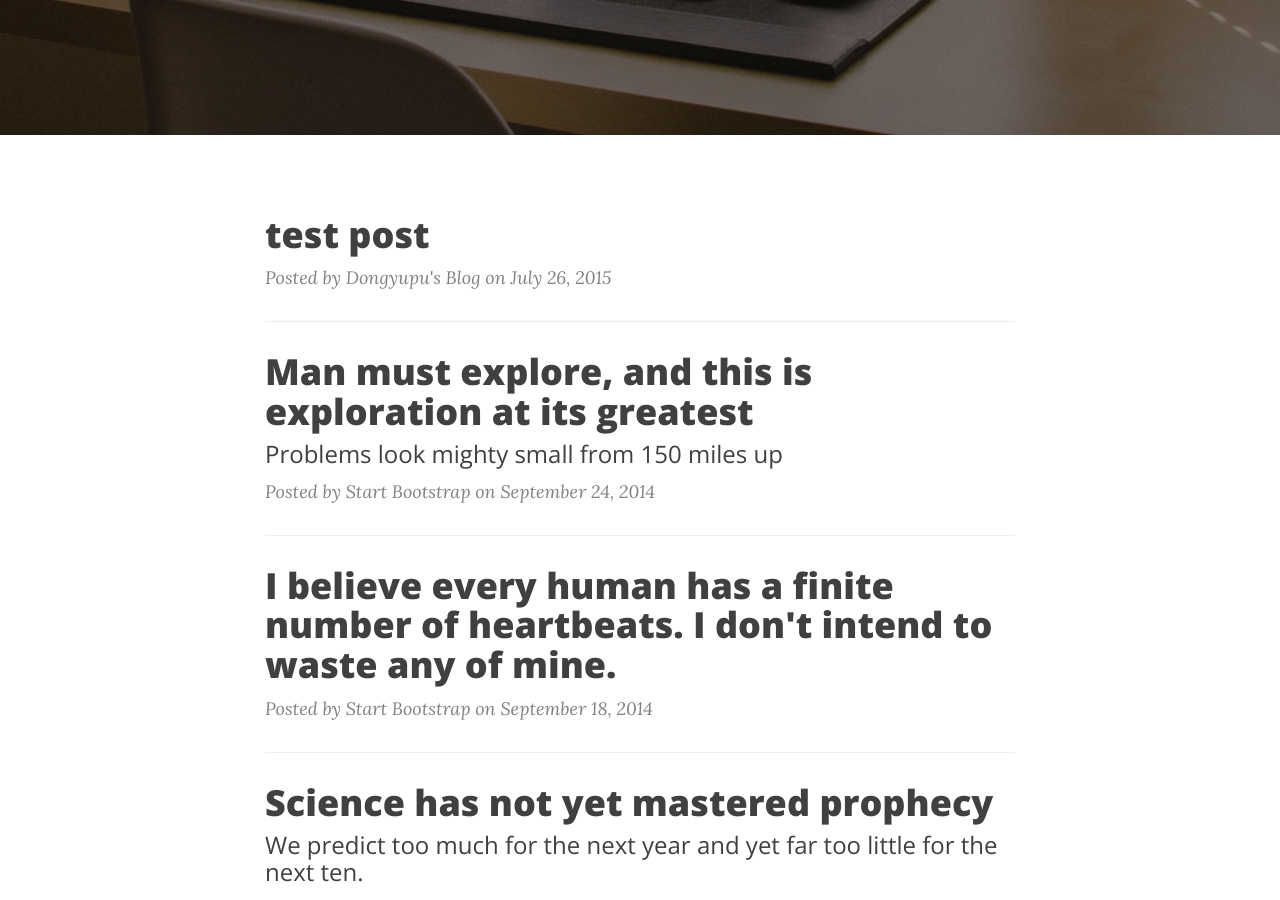
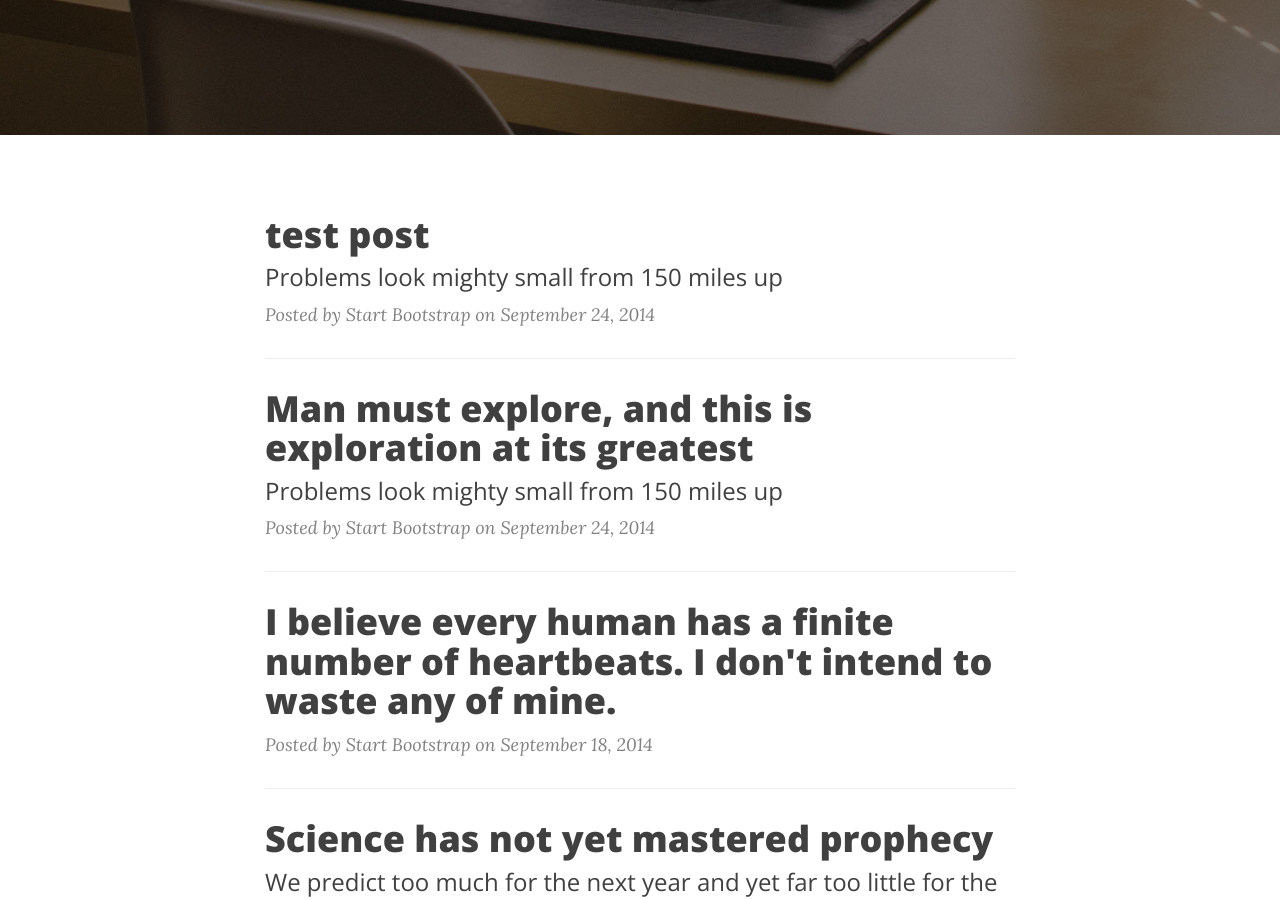
Before and after one commit to dongyupu/colorfulcity, a Jekyll site: the page built from index.html, in a window 1280 px wide and 900 px high, scrolled down 434 px. Built offline with Jekyll 4.4.1, drawn with Linux system fonts in a browser that asks for light colours; nearby versions of some CDN libraries; the list of posts is cut into pages by our own code; some of the changed lines change nothing that is shown.

Commit message:
test post format
format

```diff
--- a/_posts/2015-07-26-test-post.md
+++ b/_posts/2015-07-26-test-post.md
@@ -1,8 +1,9 @@
 ---
 layout: post
 title: "test post"
-description: ""
-category:
-tags: []
+subtitle:   "Problems look mighty small from 150 miles up"
+date:       2014-09-24 12:00:00
+author:     "Start Bootstrap"
+header-img: "img/post-bg-06.jpg"
 ---
-{% include JB/setup %}
+<p>Never in all their history have men been able truly to conceive of the world as one: a single sphere, a globe, having the qualities of a globe, a round earth in which all the directions eventually meet, in which there is no center because every point, or none, is center — an equal earth which all men occupy as equals. The airman's earth, if free men make it, will be truly round: a globe in practice, not in theory.</p>
```
